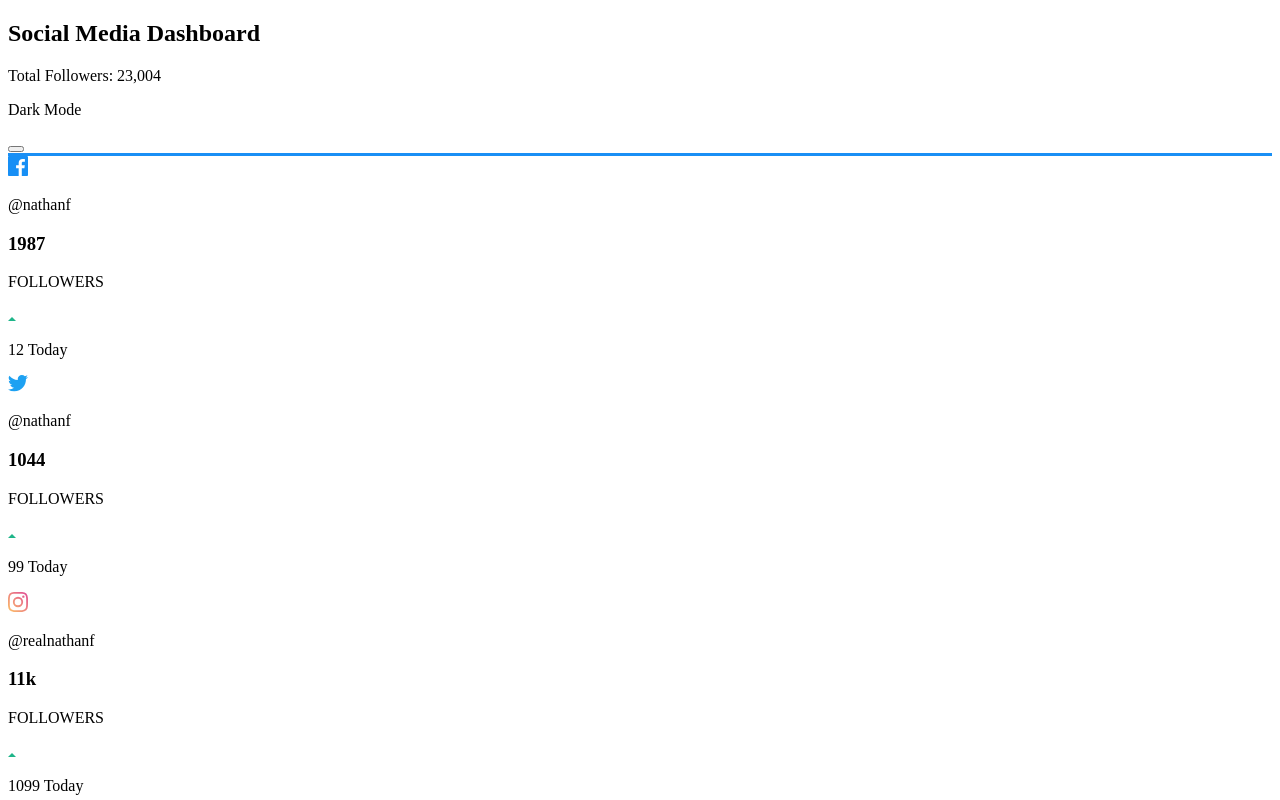
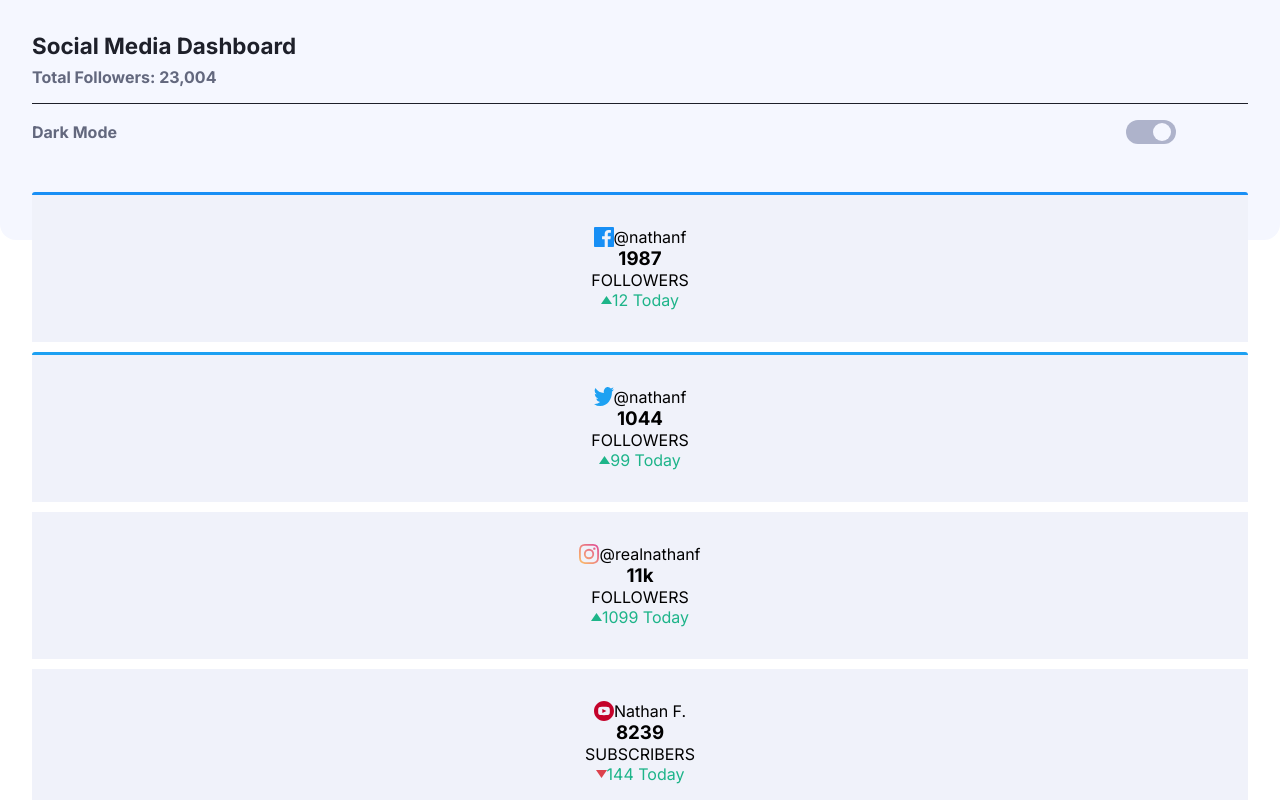
Before and after one commit to MohtashimAli85/social-media-dashboard-with-theme-switcher-master, a plain HTML site: page index.html in a window 1280 px wide. Shown: the top 800 px of the page. Drawn offline with Linux system fonts and the light colour scheme.

Commit message:
Update style.css

```diff
--- a/style.css
+++ b/style.css
@@ -1,11 +1,11 @@
-:root{
+:root {
   /* Primary */
 
   --limeGreen: hsl(163, 72%, 41%);
   --brightRed: hsl(356, 69%, 56%);
 
   --facebook: hsl(208, 92%, 53%);
-    -twitter: hsl(203, 89%, 53%);
+  --twitter: hsl(203, 89%, 53%);
   --instagram: linear gradient hsl(37, 97%, 70%) to hsl(329, 70%, 58%);
   --youTube: hsl(348, 97%, 39%);
 
@@ -15,7 +15,7 @@
 
   /* Light Theme */
 
-    -lToggle: hsl(230, 22%, 74%);
+  --lToggle: hsl(230, 22%, 74%);
 
   /* Neutral */
 
@@ -23,15 +23,113 @@
 
   --veryDarkBlue: hsl(230, 17%, 14%); /* BG */
   --veryDarkBlue: hsl(232, 19%, 15%); /* Top BG Pattern */
-    -darkDesaturatedBlue: hsl(228, 28%, 20%);
+  -darkdesaturatedblue: hsl(228, 28%, 20%);
   --desaturatedBlue: hsl(228, 34%, 66%); /* text */
-    -whiteDT: hsl(0, 0%, 100%); /* text */
+  -whitedt: hsl(0, 0%, 100%); /* text */
 
   /* Light Theme */
 
-    --whiteBg: hsl(0, 0%, 100%)
-    --veryPaleBlue: hsl(225, 100%, 98%) /* Top BG Pattern */
-    --lightGrayishBlue: hsl(227, 47%, 96%)/* Card BG */
+  --whiteBg: hsl(0, 0%, 100%);
+  --veryPaleBlue: hsl(225, 100%, 98%); /* Top BG Pattern */
+  --lightGrayishBlue: hsl(227, 47%, 96%); /* Card BG */
   --darkGrayishBlue: hsl(228, 12%, 44%); /* text */
   --veryDarkBlue: hsl(230, 17%, 14%); /* text */
 }
+* {
+  margin: 0;
+  padding: 0;
+  box-sizing: border-box;
+}
+body,
+.socialMedia-Container {
+  display: grid;
+}
+body {
+  font-family: "Inter", sans-serif;
+  grid-template-rows: 10rem 5rem 1fr;
+}
+.container {
+  padding: 2rem 2rem 0;
+}
+header {
+  background: var(--veryPaleBlue);
+  grid-row: 1/3;
+  grid-column: 1/2;
+  border-bottom-right-radius: 1rem;
+  border-bottom-left-radius: 1rem;
+}
+main {
+  grid-row: 2/3;
+  grid-column: 1/2;
+}
+.headings {
+  padding-bottom: 1rem;
+}
+.headings h1 {
+  color: var(--veryDarkBlue);
+  font-weight: 700;
+  padding-bottom: 0.5rem;
+  font-size: 1.4rem;
+}
+.headings p,
+.theme-name {
+  color: var(--darkGrayishBlue);
+  font-weight: 700;
+}
+.theme,
+.box,
+.userInfo,
+.status {
+  display: flex;
+}
+.theme {
+  /* width: 100%; */
+  padding: 1rem 0;
+  border-top: 1px solid var(--veryDarkBlue);
+  align-items: center;
+}
+.theme-name {
+  flex-basis: 90%;
+}
+.togglebutton {
+  background-color: var(--lToggle);
+  flex-basis: 20%;
+  border-radius: 1rem;
+  height: 1.5rem;
+  max-width: 3.1rem;
+  min-width: 3.1rem;
+  position: relative;
+}
+.btn {
+  width: 18px;
+  height: 18px;
+  border-radius: 50%;
+  background-color: var(--veryPaleBlue);
+  border: none;
+  position: absolute;
+  top: 3.4px;
+  left: 1.65rem;
+}
+
+.socialMedia-Container {
+  grid-gap: 10px;
+}
+.card {
+  border-radius: 3px;
+}
+.box {
+  flex-flow: column;
+  align-items: center;
+  justify-content: center;
+  padding: 2rem;
+  background: var(--lightGrayishBlue);
+  text-align: center;
+}
+.status {
+  align-items: center;
+  color: var(--limeGreen);
+}
+.icon {
+  width: 11px;
+  height: 8px;
+}
```
Lines whose indentation alone changed are shown as unchanged.
